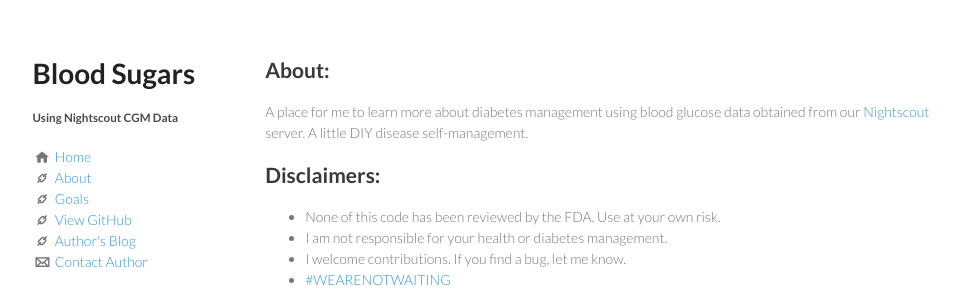
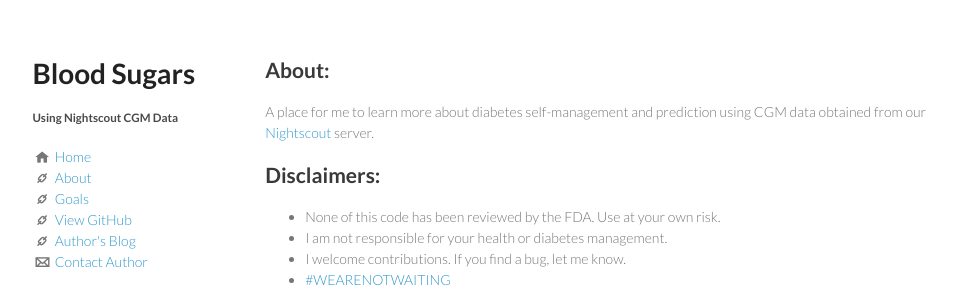
Before and after one commit to Choens/blood-sugars, a Jekyll site: the page built from index.html, in a window 1280 px wide. Shown: the top 290 px of the page, without its empty margins (142-1100 px from the left). Built offline with Jekyll 4.4.1, drawn with Linux system fonts in a browser that asks for light colours; the list of posts is cut into pages by our own code.

Commit message:
Last language tweak?

```diff
--- a/index.html
+++ b/index.html
@@ -5,9 +5,8 @@ title: Blood Sugars
 <h2>About:</h2>
 
 <p>
-    A place for me to learn more about diabetes management using blood
-    glucose data obtained from our <a href="http://www.nightscout.info/">Nightscout</a> server. A
-    little DIY disease self-management.
+    A place for me to learn more about diabetes self-management and
+    prediction using CGM data obtained from our <a href="http://www.nightscout.info/">Nightscout</a> server.
 </p>
 
 <h2>Disclaimers:</h2>
```
